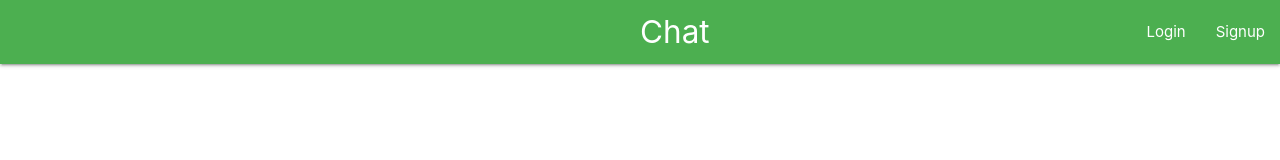
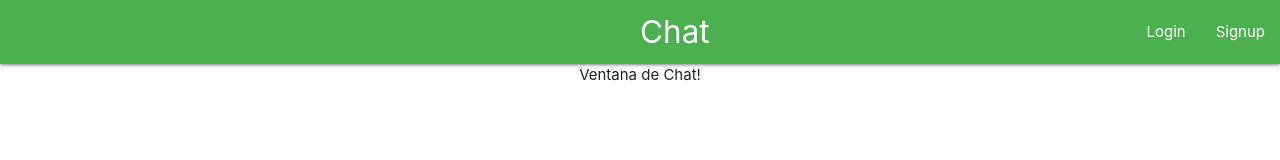
Before and after one commit to mariano-farace/chat-test, a React (Create React App) app in the folder client/: page /chat/1/1 in a window 1280 px wide. Shown: the top 160 px of the page. Built offline with nearby package versions, Linux system fonts and the light colour scheme.

Commit message:
Implement Chat router

```diff
--- a/client/src/App.js
+++ b/client/src/App.js
@@ -6,6 +6,7 @@ import Signup from "./components/auth/Signup"
 import { UserContext } from "./UserContext"
 import Home from "./components/home/Home"
 import Login from "./components/auth/Login"
+import Chat from "./components/chat/Chat"
 
 function App() {
   const [user, setUser] = useState(null)
@@ -20,6 +21,7 @@ function App() {
             <Route exact path="/" element={<Home />} />
             <Route path="/signup" element={<Signup />} />
             <Route path="/login" element={<Login />} />
+            <Route path="/chat/:room_id/:room_name" element={<Chat />} />
           </Routes>
         </UserContext.Provider>
       </div>
--- /dev/null
+++ b/client/src/components/chat/Chat.js
@@ -0,0 +1,7 @@
+import React from "react"
+
+function Chat() {
+  return <div>Ventana de Chat!</div>
+}
+
+export default Chat
--- a/client/src/components/home/RoomList.js
+++ b/client/src/components/home/RoomList.js
@@ -7,7 +7,7 @@ function RoomList({ rooms }) {
     <div>
       {rooms &&
         rooms.map((room) => (
-          <Link to="/" key={room._id}>
+          <Link to={`/chat/${room._id}/${room.name}`} key={room._id}>
             <Room name={room.name} />
           </Link>
         ))}
```
